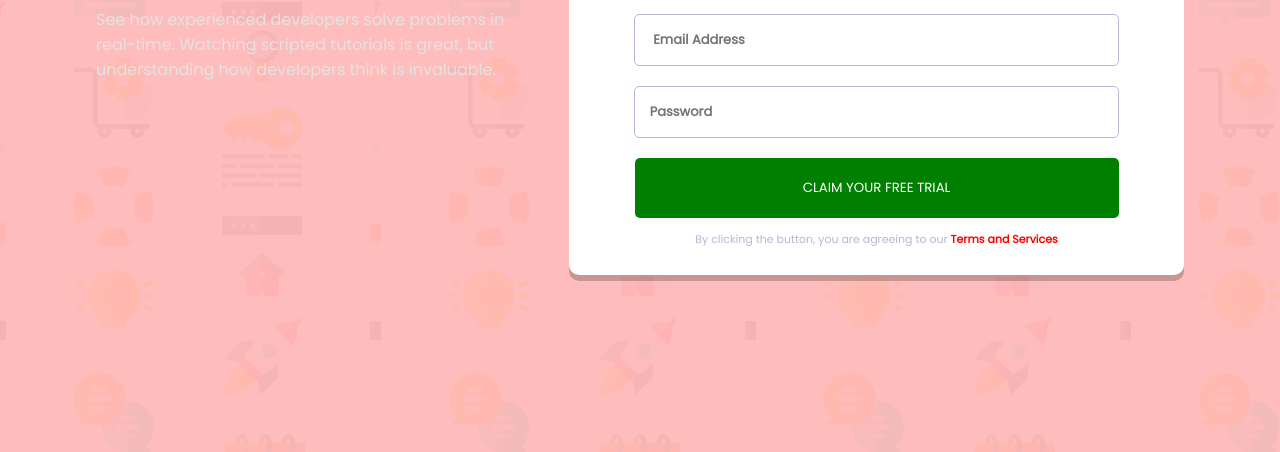
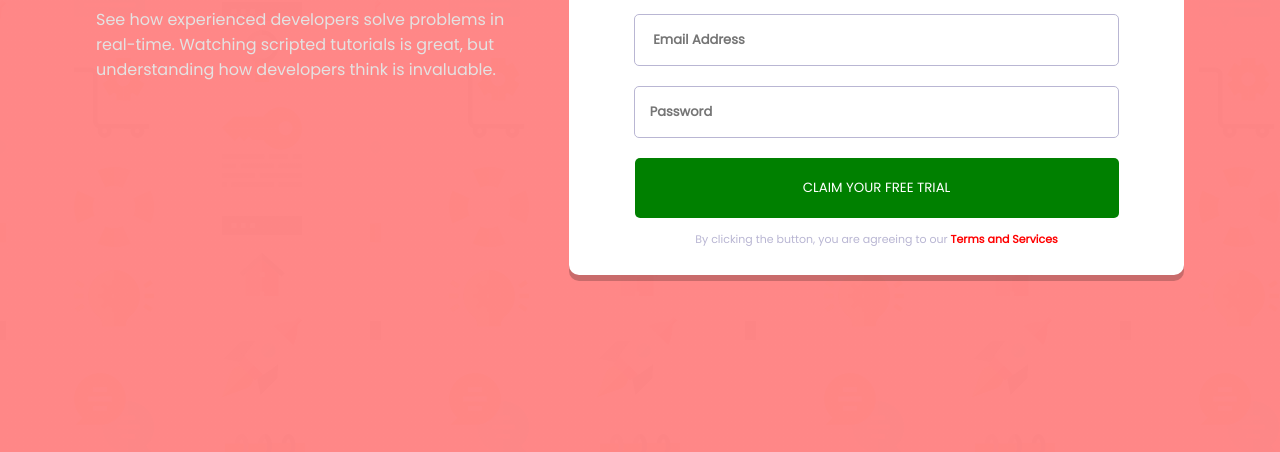
Before and after one commit to JRobera/Intro-component-with-signup-form, a plain HTML site: page index.html in a window 1280 px wide. Shown: the part 348-800 px from the top of the page. Drawn offline with Linux system fonts and the light colour scheme.

Commit message:
Update Styles.css

```diff
--- a/Css/Styles.css
+++ b/Css/Styles.css
@@ -5,7 +5,7 @@
     color: white;
 }
 body {
-    background-image: linear-gradient(rgba(255, 122, 122, .5),rgba(255, 122, 122, .5)), url(/images/bg-intro-mobile.png);
+    background-image: linear-gradient(rgba(255, 122, 122, .9),rgba(255, 122, 122, .9)), url(/images/bg-intro-mobile.png);
 }
 
 .main_wrapper {
```
